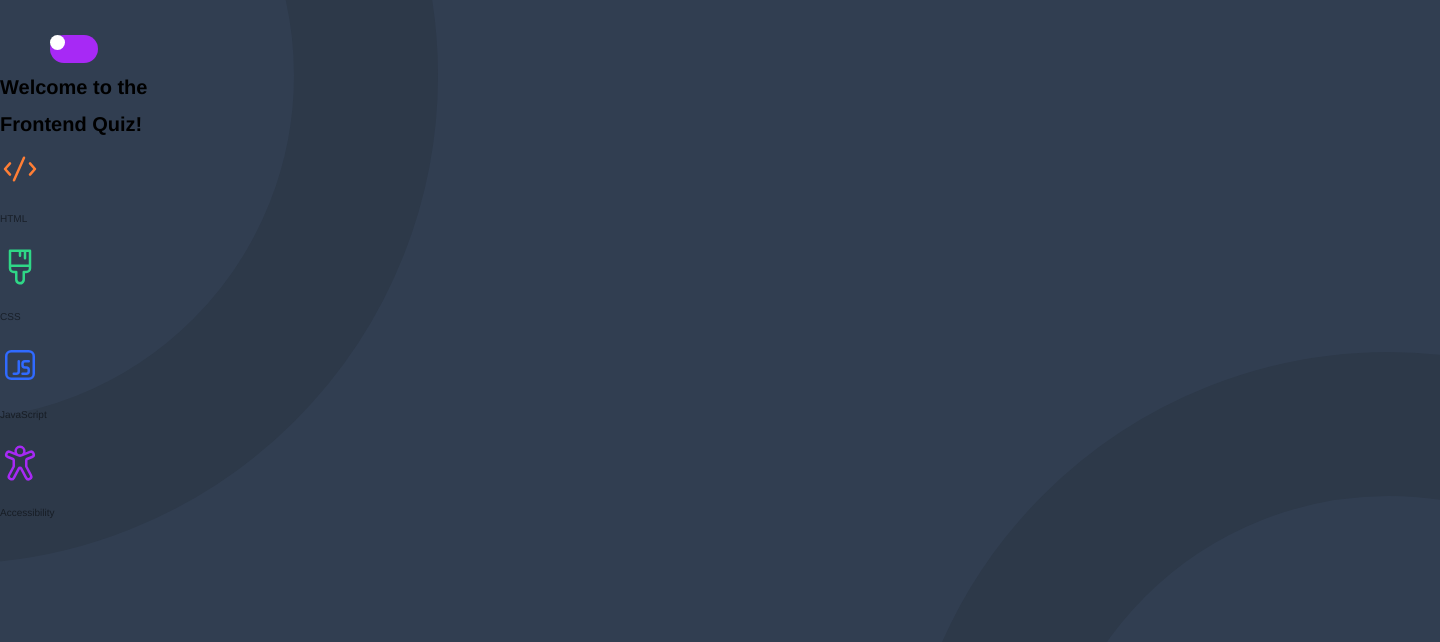
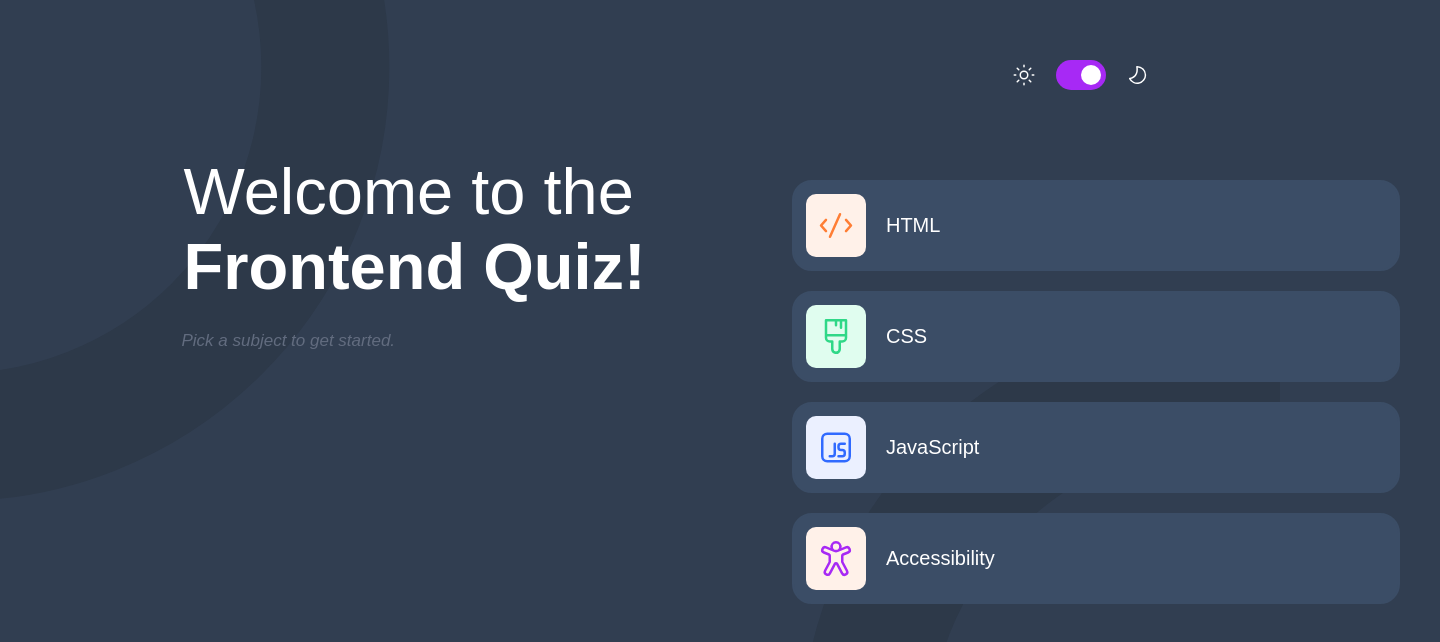
Before and after one commit to Giovana04/Desenvolvimento-de-Interface-Web, a plain HTML site: page Trab1/index.html in a window 1280 px wide. Shown: the whole page, 1440 px wide, since content can reach past the window. Drawn offline with Linux system fonts and the light colour scheme.

Commit message:
quase final

```diff
--- a/Trab1/index.html
+++ b/Trab1/index.html
@@ -1,43 +1,61 @@
 <!DOCTYPE html>
 <html lang="pt-br">
+
 <head>
     <meta charset="UTF-8">
-    <title>Layaout 17</title>
-    <link rel="stylesheet" href="style.css"/>
+    <title>Layout 17</title>
+    <link rel="stylesheet" href="style.css" />
+
 </head>
+
 <body>
-    <img class="fundo" src="/Trab1/imagens/pattern-background-desktop-dark.svg" alt="Fundo"/>
+    <img class="fundo" src="/Trab1/imagens/pattern-background-desktop-dark.svg" alt="Fundo" />
+
     <header>
-        <nav>
-            <div class="roxo">
+        <img src="/Trab1/imagens/icon-sun-light.svg" alt="Sol" />
+        <div id="roxo">
             <div id="branco"></div>
         </div>
-        </nav>
+        <img src="/Trab1/imagens/icon-moon-light.svg" alt="Lua" />
     </header>
 
     <main>
-        <h1 class="t1">Welcome to the</h1>
-        <h1 class="t2">Frontend Quiz!</h1>
-        <div class="container">
-            <div class="HTML">
-                <img class="icon" src="/Trab1/imagens/icon-html.svg"/>
+        <section class="titulo">
+            <div>
+                <h1 class="t1"><span>Welcome to the</span> Frontend Quiz!</h1>
+                <p class="legenda"><i>Pick a subject to get started.</i></p>
+            </div>
+        </section>
+
+        <section class="container">
+            <ul>
+                <li>
+                    <div class="container-html">
+                        <img class="icon-html" src="/Trab1/imagens/icon-html.svg" />
                         <p>HTML</p>
                     </div>
-
-            <div class="css">
-                <img class="icon" src="/Trab1/imagens/icon-css.svg"/>
+                </li>
+                <li>
+                    <div class="container-css">
+                        <img class="icon-css" src="/Trab1/imagens/icon-css.svg" />
                         <p>CSS</p>
                     </div>
-
-            <div class="javascript">
-                <img class="icon" src="/Trab1/imagens/icon-js.svg"/>
+                </li>
+                <li>
+                    <div class="container-js">
+                        <img class="icon-js" src="/Trab1/imagens/icon-js.svg" />
                         <p>JavaScript</p>
                     </div>
-
-            <div class="acessibilidade">
-                <img class="icon" src="/Trab1/imagens/icon-accessibility.svg"/>
+                </li>
+                <li>
+                    <div class="container-accessibility">
+                        <img class="icon-acces" src="/Trab1/imagens/icon-accessibility.svg" />
                         <p>Accessibility</p>
                     </div>
-        </div>
+                </li>
+            </ul>
+        </section>
+    </main>
 </body>
+
 </html>
--- a/Trab1/style.css
+++ b/Trab1/style.css
@@ -2,52 +2,133 @@
     font-size: 62.5%;
 }
 
-body {
-    font-family: "Helvetica Neue", Helvetica, Arial, sans-serif;
-    margin: 0;
-    background-color: #313e51;
-    display: flex;
-    flex-direction: column;
+
+.rubik-bah {
+    font-family: "Rubik", sans-serif;
+    font-optical-sizing: auto;
+    font-weight: 250;
+    font-style: normal;
 }
 
-p {
-    color: rgba(0, 0, 0, 0.5);
-    margin: 20px 0;
-    line-height: 1.6;
+body {
+    font-family: "Rubik", sans-serif;
+    margin: 0;
+    display: flex; /*se eu apagar a imagem de fundo buga, ja tentei deixar so em img*/
+    background-color: #313e51;
+    flex-direction: column;
+    color: #FFFFFF;
 }
 
-ul {
-    list-style: none;
-    margin: 25px 0;
-    padding: 0;
+
+p, h1{
+    color: #ffffff;
+    font-size:2em;
 }
 
-nav{
-    align-content: end;
-    margin-left: auto;
+img.fundo{
+    display: flex; /*se eu apagar a imagem de fundo buga*/
+    position: absolute;
+    margin: 0;
+    width: 100%;
+    z-index: -1;
 }
 
-.fundo{
-    z-index: -1;
-    position: absolute;
-    margin: 0;
-    size: 100%;
+main {
+    justify-content: space-between;
+    margin: 5em 7em 0 19em;
 }
 
-.roxo{
-    background-color: #A729F5;
-    height: 2.8rem;
-    width: 4.8rem;
-    position: relative;
-    border-radius: 2rem;
-    margin-top: 35px;
-    margin-left: 50px;
+header {
+    display: flex;
+    justify-content: flex-end;
+    align-items: center;
+    gap: 2em;
+    margin: 6em 13em 0 0;
 }
 
-#branco{
-    background-color: #fff;
+
+#roxo {
+    background-color: #A729F5;
+    height: 3em;
+    width: 4.5em;
+    border-radius: 2em;
+    position: relative;
+    display: flex; /*pq???? ja ta o body???*/
+    flex-direction: row-reverse;
+    align-items: center;
+    justify-content: end;
+    padding-right: 0.5em;
+}
+
+#branco {
+    background-color: #FFFFFF;
+    height: 2em;
+    width: 2em;
     border-radius: 50%;
-    height: 1.5em;
-    width: 1.5em;
+}
+
+
+span{
+    font-weight: 200;
+    text-size-adjust: 120%;
+}
+
+.t1 {
+    display: flex;
+    margin: -.1em; /*como eu resolvo sem precisar do negativo?*/
+    flex-direction: column; /*PQ???? JA TA NO BODY*/
+    font-size: 6.5em;
+}
+
+.legenda {
+    font-size: 1.7em;
+    color: #626c7f;
+    margin-top: 2em;
+    margin-left: -.5em;
+}
+
+.icon-html, .icon-css, .icon-js, .icon-acces{
+    padding: 1em;
+    border-radius: 1em;
+}
+
+.icon-html{
+    background-color: #FFF1E9;
+}
+
+.icon-css{
+    background-color: #E0FDEF;
+}
+
+.icon-js{
+    background-color: #EBF0FF;
+}
+
+.icon-acces{
+    background-color: #FFF1E9;
+}
+
+section{
     position: relative;
+    display: inline-block;
+    margin-top: 2em;
+    vertical-align: top;
 }
+
+ul{
+    list-style-type: none;
+    padding: 0;
+    margin: 0;
+}
+
+.container-html, .container-css, .container-js, .container-accessibility {
+    background-color: #3b4d66;
+    width: 150%;
+    border: #3b4d66 solid 0.2em;
+    gap: 2em;
+    padding: 1.2em;
+    margin: 2em;
+    border-radius: 2em;
+    display: flex;
+    margin-left: 15em;
+}
```
Lines whose indentation alone changed are shown as unchanged.
